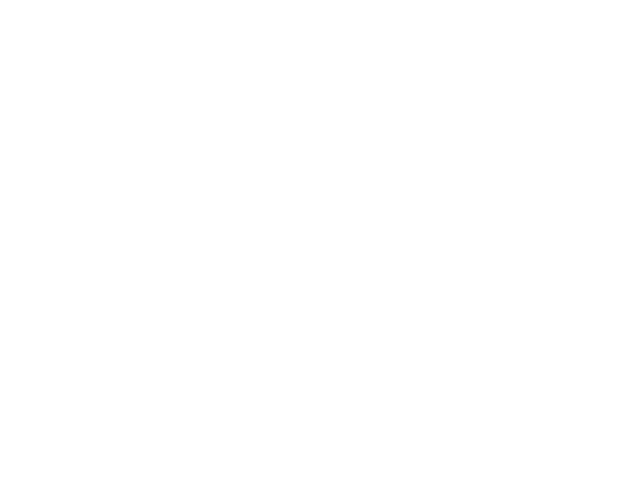
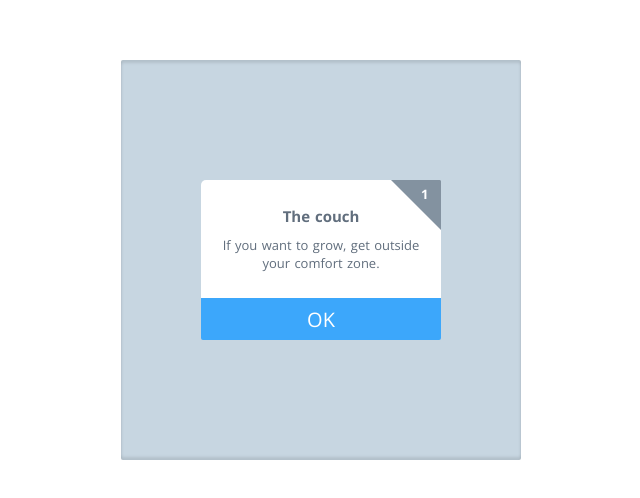
Before and after one commit to tunamagur0/css-challenges, a Nuxt app: page /challenges/1 in a window 1280 px wide. Before the commit this address had no page. Shown: the part 140-638 px from the top of the page, without its empty margins (319-959 px from the left). Built offline with nearby package versions, Linux system fonts and the light colour scheme.

Commit message:
Add day1

```diff
--- a/nuxt.config.js
+++ b/nuxt.config.js
@@ -32,4 +32,4 @@
 
   // Build Configuration (https://go.nuxtjs.dev/config-build)
   build: {},
-}
+};
--- a/package.json
+++ b/package.json
@@ -37,9 +37,12 @@
     "eslint-config-prettier": "^6.12.0",
     "eslint-plugin-nuxt": "^1.0.0",
     "eslint-plugin-prettier": "^3.1.4",
+    "fibers": "^5.0.0",
     "husky": "^4.3.0",
     "lint-staged": "^10.4.0",
     "prettier": "^2.1.2",
+    "sass": "^1.32.0",
+    "sass-loader": "^10.1.0",
     "stylelint": "^13.7.2",
     "stylelint-config-prettier": "^8.0.2",
     "stylelint-config-standard": "^20.0.0"
--- /dev/null
+++ b/pages/challenges/1.vue
@@ -0,0 +1,190 @@
+<template>
+  <div class="frame">
+    <div
+      v-for="(t, index) in texts"
+      :key="index"
+      class="card"
+      :class="{ active: page === index, inactive: page !== index }"
+    >
+      <div class="triangle" />
+      <div class="number">{{ index + 1 }}</div>
+
+      <div class="texts">
+        <div class="title">{{ t.title }}</div>
+        <div class="content">{{ t.content }}</div>
+      </div>
+      <div class="button" @click="nextPage">ok</div>
+    </div>
+  </div>
+</template>
+
+<script lang="ts">
+import Vue from 'vue';
+
+export default Vue.extend({
+  data() {
+    return {
+      page: 0,
+      texts: [
+        {
+          title: 'The couch',
+          content: 'If you want to grow, get outside your comfort zone.',
+        },
+        {
+          title: 'Failing is learning',
+          content: 'Pick yourself up, dust yourself off, and start again.',
+        },
+        {
+          title: 'Flowers and rainbows',
+          content: 'Always be yourself, unless you can be a unicorn.',
+        },
+      ],
+    };
+  },
+
+  computed: {
+    title(): string {
+      return this.texts[this.page].title;
+    },
+    content(): string {
+      return this.texts[this.page].content;
+    },
+  },
+
+  methods: {
+    nextPage(): void {
+      this.page++;
+      this.page = this.page % 3;
+    },
+  },
+});
+</script>
+
+<style lang="scss" scoped>
+// delete the following line if no text is used
+// edit the line if you wanna use other fonts
+@import url(https://fonts.googleapis.com/css?family=Open+Sans:700,300);
+
+$border-rad: 2px;
+
+// use only the available space inside the 400x400 frame
+.frame {
+  position: absolute;
+  top: 50%;
+  left: 50%;
+  width: 400px;
+  height: 400px;
+  margin-top: -200px;
+  margin-left: -200px;
+  border-radius: $border-rad;
+  box-shadow: 0 3px 3px 0 rgba(0, 0, 0, 0.1) inset,
+    0 -3px 3px 0 rgba(0, 0, 0, 0.1) inset;
+  overflow: hidden;
+  background: #c7d6e1;
+  color: #333;
+  font-family: 'Open Sans', Helvetica, sans-serif;
+  -webkit-font-smoothing: antialiased;
+  -moz-osx-font-smoothing: grayscale;
+}
+
+.card {
+  position: absolute;
+  top: 50%;
+  left: 50%;
+  width: 60%;
+  height: 40%;
+  border-radius: 5px;
+  background: white;
+  display: flex;
+  flex-direction: column;
+  align-items: center;
+  justify-content: center;
+  transform: translate(-50%, -50%);
+}
+
+$triangle-width: 25px;
+$triangle-color: #8392a0;
+
+.triangle {
+  width: 0;
+  height: 0;
+  position: absolute;
+  top: 0%;
+  left: calc(100% - #{$triangle-width} * 2);
+  margin: auto;
+  box-sizing: border-box;
+  border-radius: 0 $border-rad 0 0;
+  border-right: $triangle-width solid $triangle-color;
+  border-left: $triangle-width solid transparent;
+  border-top: $triangle-width solid $triangle-color;
+  border-bottom: $triangle-width solid transparent;
+}
+
+.number {
+  position: absolute;
+  top: $triangle-width/3;
+  right: $triangle-width/2;
+  text-align: right;
+  font-size: 13px;
+  line-height: 13px;
+  font-weight: 600;
+  color: white;
+}
+
+.texts {
+  display: flex;
+  flex-direction: column;
+  align-items: center;
+  justify-content: center;
+  padding: 20px;
+  height: 100%;
+  width: 100%;
+}
+
+.title {
+  font-size: 15px;
+  font-weight: 600;
+  color: #616e7d;
+  text-align: center;
+  margin-bottom: 10px;
+}
+
+.content {
+  font-size: 13px;
+  text-align: center;
+  color: #616e7d;
+}
+
+.button {
+  width: 100%;
+  height: 40%;
+  background: #3ca7fb;
+  border-radius: 0 0 $border-rad $border-rad;
+  display: flex;
+  align-items: center;
+  justify-content: center;
+  font-size: 20px;
+  font-weight: 200;
+  color: white;
+  text-transform: uppercase;
+  cursor: pointer;
+  user-select: none;
+}
+
+.button:hover {
+  background: #2d93e3;
+}
+
+.active {
+  transition: opacity 0.5s ease-in;
+  opacity: 1;
+}
+
+.inactive {
+  transform: translate(-50%, -50%) scale(1.5);
+  transform-origin: center;
+  transition: all 0.6s ease-out;
+  visibility: hidden;
+  opacity: 0;
+}
+</style>
--- /dev/null
+++ b/pages/challenges/template.vue
@@ -0,0 +1,39 @@
+<template>
+  <div class="frame">
+    <div class="center">
+      <p>Happy coding :)</p>
+    </div>
+  </div>
+</template>
+
+<style lang="scss" scoped>
+// delete the following line if no text is used
+// edit the line if you wanna use other fonts
+@import url(https://fonts.googleapis.com/css?family=Open+Sans:700,300);
+
+// use only the available space inside the 400x400 frame
+.frame {
+  position: absolute;
+  top: 50%;
+  left: 50%;
+  width: 400px;
+  height: 400px;
+  margin-top: -200px;
+  margin-left: -200px;
+  border-radius: 2px;
+  box-shadow: 4px 8px 16px 0 rgba(0, 0, 0, 0.1);
+  overflow: hidden;
+  background: #fff;
+  color: #333;
+  font-family: 'Open Sans', Helvetica, sans-serif;
+  -webkit-font-smoothing: antialiased;
+  -moz-osx-font-smoothing: grayscale;
+}
+
+.center {
+  position: absolute;
+  top: 50%;
+  left: 50%;
+  transform: translate(-50%, -50%);
+}
+</style>
--- a/pages/index.vue
+++ b/pages/index.vue
@@ -26,9 +26,9 @@
 </template>
 
 <script lang="ts">
-import Vue from 'vue'
+import Vue from 'vue';
 
-export default Vue.extend({})
+export default Vue.extend({});
 </script>
 
 <style>
--- a/stylelint.config.js
+++ b/stylelint.config.js
@@ -3,4 +3,4 @@
   // add your custom config here
   // https://stylelint.io/user-guide/configuration
   rules: {},
-}
+};
```
Also changed, not shown: .eslintrc.js, 2 other files (tests, documents, lock files or other folders).
